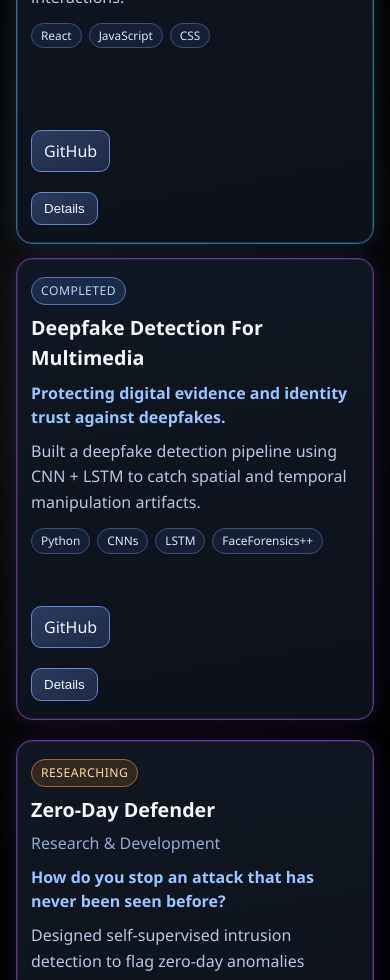
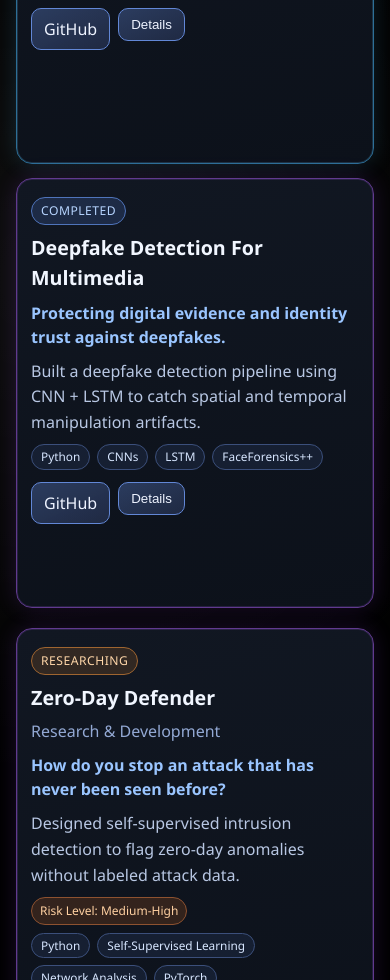
Before and after one commit to payal-315/Portfolio, a React (Vite) app in the folder my-portfolio/: page /projects in a window 390 px wide. Shown: the part 1020-2000 px from the top of the page. Built offline with nearby package versions, Linux system fonts and the light colour scheme.

Commit message:
Tighten project card spacing and cloud tail

```diff
--- a/my-portfolio/src/App.css
+++ b/my-portfolio/src/App.css
@@ -266,22 +266,7 @@
     0 0 0 1px rgba(199, 214, 244, 0.62),
     0 8px 14px rgba(0, 0, 0, 0.14);
   pointer-events: none;
-}
-
-.speech-cloud::before {
-  width: 18px;
-  height: 18px;
-  left: -65px;
-  top: 225px;
-  animation: cloud-tail-small 3.4s ease-in-out infinite 2.6s;
-}
-
-.speech-cloud::after {
-  width: 28px;
-  height: 28px;
-  left: -35px;
-  top: 209px;
-  animation: cloud-tail-large 4s ease-in-out infinite 2.35s;
+  display: none;
 }
 
 .speech-cloud-image {
@@ -649,27 +634,27 @@ main {
 
 .project-card {
   min-height: 340px;
-  min-height: calc(var(--project-card-height, 340px) + 20px);
+  min-height: calc(var(--project-card-height, 340px) + 8px);
   perspective: 1000px;
 }
 
 .research-card-extended {
   min-height: 380px;
-  min-height: calc(var(--project-card-height, 380px) + 20px);
+  min-height: calc(var(--project-card-height, 380px) + 8px);
 }
 
 .project-card-inner {
   position: relative;
   width: 100%;
   min-height: 340px;
-  min-height: calc(var(--project-card-height, 340px) + 20px);
+  min-height: calc(var(--project-card-height, 340px) + 8px);
   transform-style: preserve-3d;
   transition: transform 0.5s ease;
 }
 
 .research-card-extended .project-card-inner {
   min-height: 380px;
-  min-height: calc(var(--project-card-height, 380px) + 20px);
+  min-height: calc(var(--project-card-height, 380px) + 8px);
 }
 
 .project-card.is-flipped .project-card-inner {
@@ -762,7 +747,7 @@ main {
 }
 
 .project-desc {
-  margin: 0 0 12px;
+  margin: 0 0 8px;
   color: #b8c7e3;
   line-height: 1.62;
 }
@@ -771,6 +756,7 @@ main {
   display: flex;
   flex-wrap: wrap;
   gap: 7px;
+  margin-bottom: 4px;
 }
 
 .stack-pill {
@@ -783,7 +769,7 @@ main {
 }
 
 .details-btn {
-  margin-top: 12px;
+  margin-top: 0;
   border: 1px solid #6287d6;
   border-radius: 10px;
   padding: 8px 12px;
@@ -803,7 +789,8 @@ main {
   display: flex;
   flex-wrap: wrap;
   gap: 8px;
-  margin-top: auto;
+  margin-top: 8px;
+  align-items: flex-start;
 }
 
 .project-ai .project-front,
@@ -858,6 +845,8 @@ main {
 .risk-badge {
   margin: 0 0 8px;
   display: inline-block;
+  width: fit-content;
+  max-width: fit-content;
   padding: 4px 8px;
   border-radius: 999px;
   border: 1px solid #8e5230;
@@ -1909,26 +1898,22 @@ main {
 
   .project-card,
   .project-card-inner {
-    min-height: calc(var(--project-card-height, 404px) + 16px);
+    min-height: calc(var(--project-card-height, 404px) + 8px);
   }
 
   .research-card-extended,
   .research-card-extended .project-card-inner {
-    min-height: calc(var(--project-card-height, 442px) + 16px);
+    min-height: calc(var(--project-card-height, 442px) + 8px);
   }
 
   .project-card-inner {
     height: var(--project-card-height, auto);
   }
 
-  .project-actions .details-btn {
-    width: fit-content;
-    justify-self: start;
-  }
-
   .project-actions {
-    grid-template-columns: 1fr;
-    justify-items: start;
+    display: flex;
+    flex-wrap: wrap;
+    gap: 8px;
   }
 }
 
@@ -1981,9 +1966,9 @@ main {
   }
 
   .project-actions {
-    display: grid;
-    grid-template-columns: 1fr;
-    justify-items: start;
+    display: flex;
+    flex-wrap: wrap;
+    gap: 8px;
   }
 }
 
@@ -1999,11 +1984,7 @@ main {
   }
 
   .speech-cloud::after {
-    display: block !important;
-    width: 32px !important;
-    height: 32px !important;
-    left: -34px !important;
-    top: 226px !important;
+    display: none !important;
   }
 
   .line-c {
```
